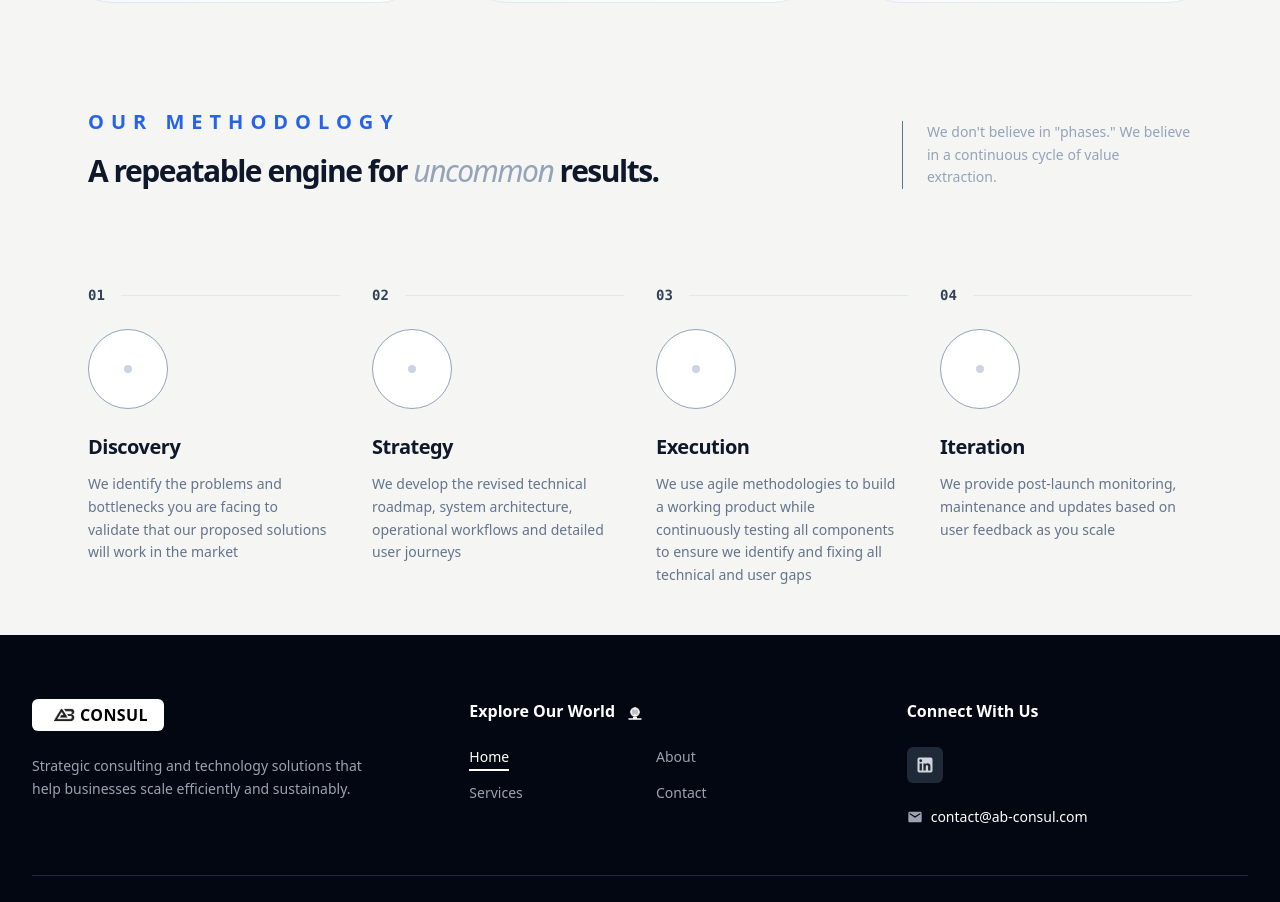
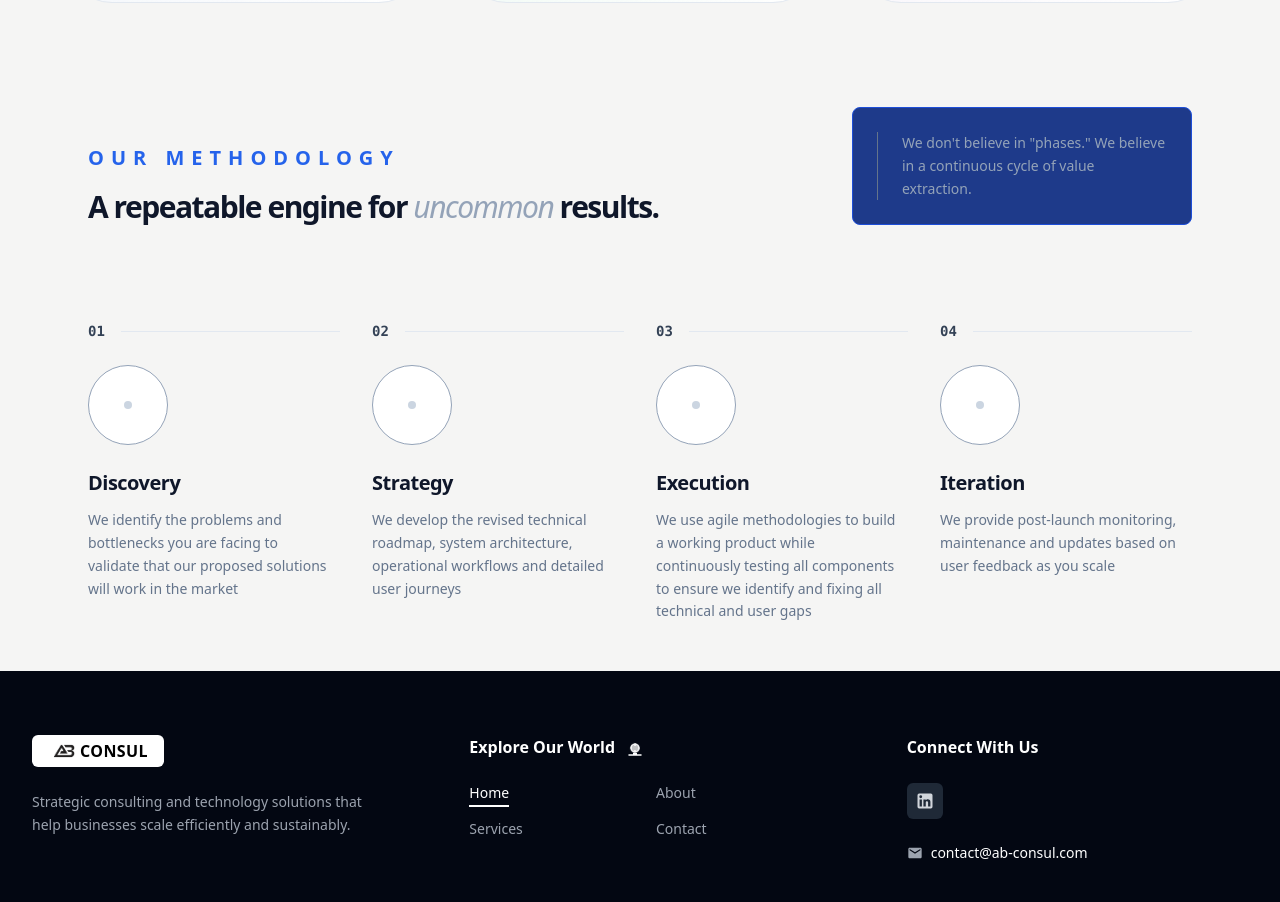
Before and after one commit to l-tting/ab-consul, a Next.js app in the folder my-app/: page / in a window 1280 px wide. Shown: the part 2287-3189 px from the top of the page. Built offline with nearby package versions, Linux system fonts and the light colour scheme.

Commit message:
testing badge margin from nav on md and lg

```diff
--- a/my-app/src/components/Process.jsx
+++ b/my-app/src/components/Process.jsx
@@ -50,9 +50,11 @@ export default function Process() {
             </p>
           </div>
 
-          <p className="text-slate-400 text-sm font-medium max-w-full md:max-w-[290px] leading-relaxed md:border-l md:border-slate-500 md:pl-6">
-            We don't believe in "phases." We believe in a continuous cycle of value extraction.
-          </p>
+          <div className="bg-blue-900 border border-blue-700 rounded-lg p-6">
+            <p className="text-slate-400 text-sm font-medium max-w-full md:max-w-[290px] leading-relaxed md:border-l md:border-slate-500 md:pl-6">
+              We don't believe in "phases." We believe in a continuous cycle of value extraction.
+            </p>
+          </div>
         </div>
 
         {/* Steps */}
```
